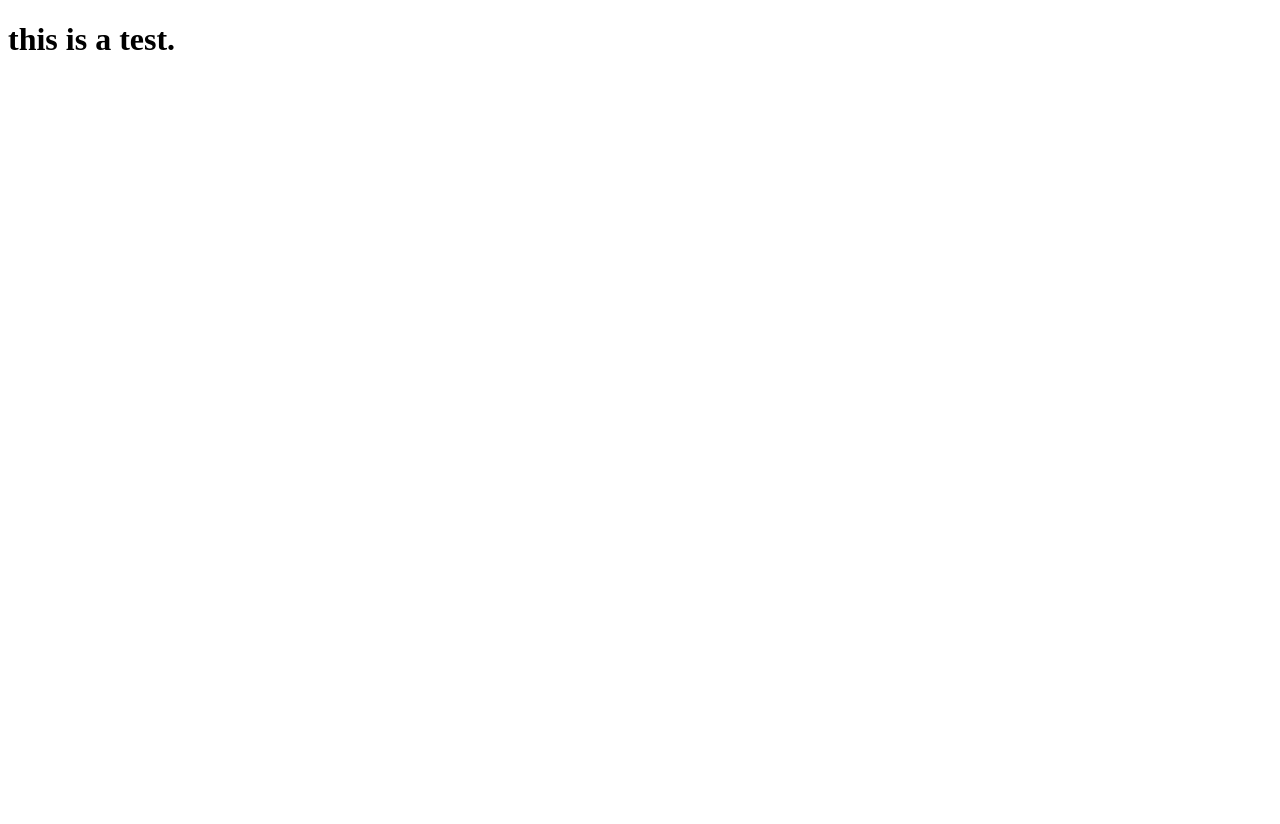
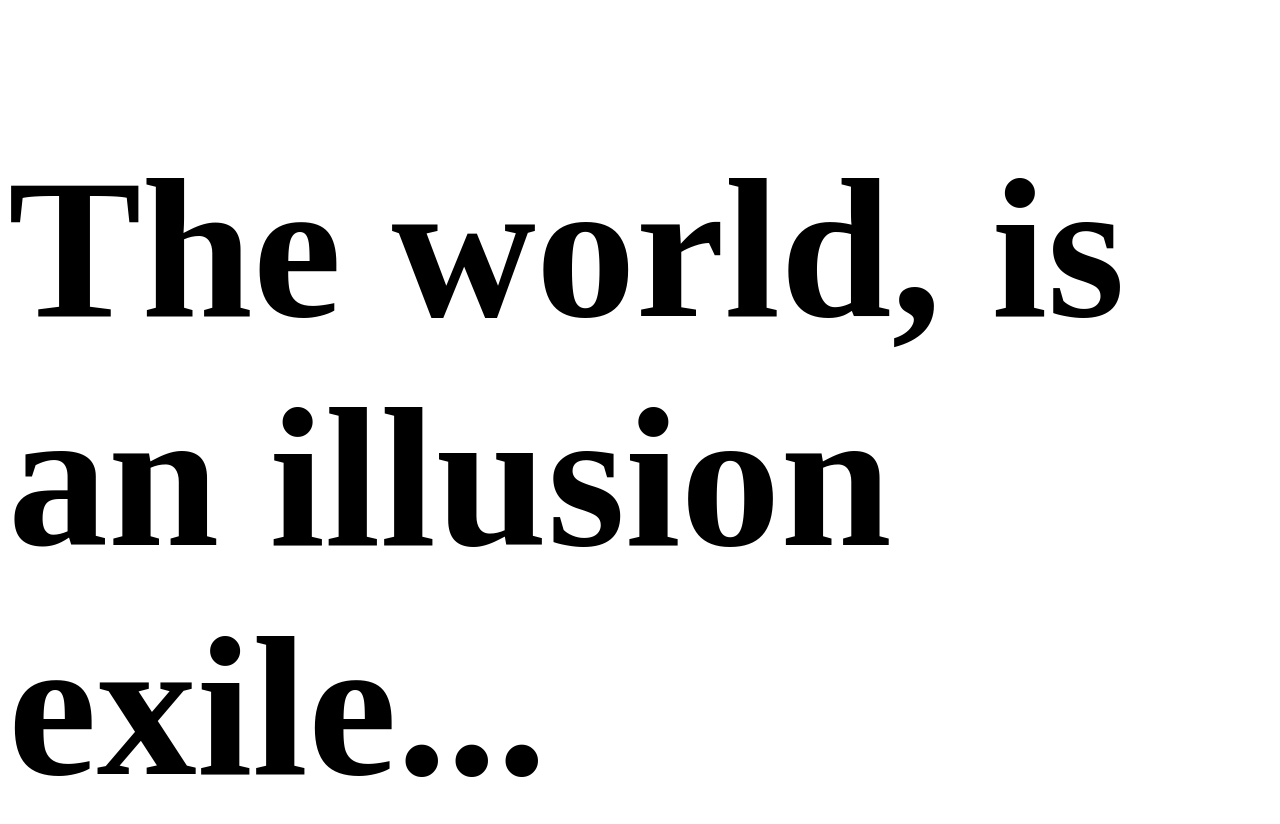
Before and after one commit to Broccolic/excursion, a plain HTML site: page index.html in a window 1280 px wide. Before the commit the page ends 800 px from the top, so only its background shows below. Drawn offline with Linux system fonts and the light colour scheme.

Commit message:
Testing for css to work

```diff
--- a/index.html
+++ b/index.html
@@ -6,7 +6,7 @@
 </head>
 
 <body>
-  <h1>this is a test.</h1>
+  <h1>The world, is an illusion exile...</h1>
 </body>
 
 </html>
--- a/resources/css/style.css
+++ b/resources/css/style.css
@@ -0,0 +1,3 @@
+h1 {
+  font-size: 200px;
+}
```
